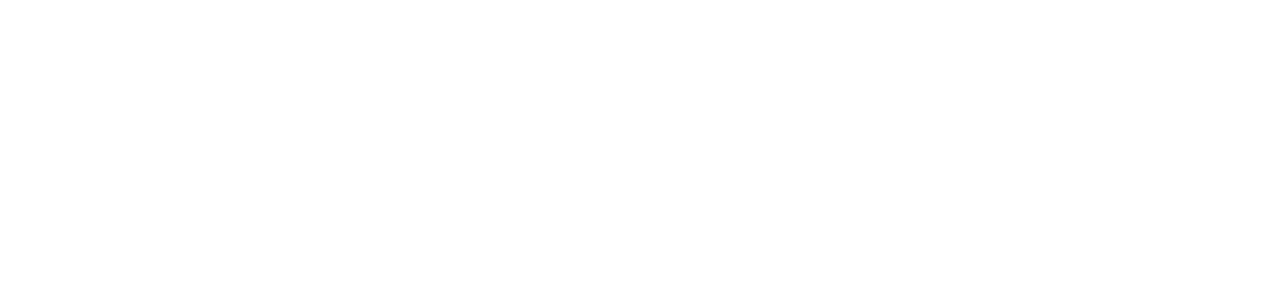
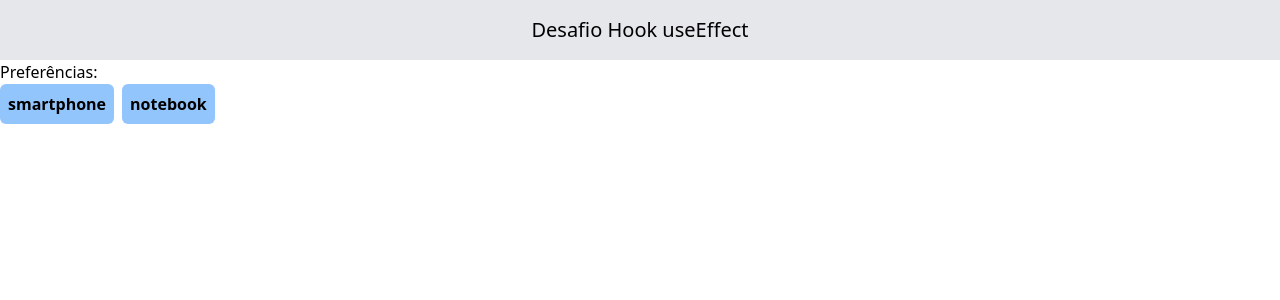
Before and after one commit to daniloaugusto9101/origamid-react, a React (Vite) app: page /pageHookEffect in a window 1280 px wide. Before the commit this address had no page. Shown: the top 300 px of the page. Built offline with nearby package versions, Linux system fonts and the light colour scheme.

Commit message:
feat: Desafio Hook useEffect

```diff
--- /dev/null
+++ b/src/components/Button.jsx
@@ -0,0 +1,11 @@
+import React from "react";
+
+const Button = ({ text, setValue }) => {
+  return (
+    <button className="bg-blue-300 p-2 rounded-md font-semibold cursor-pointer" onClick={({ target }) => setValue(target.innerText)}>
+      {text}
+    </button>
+  );
+};
+
+export default Button;
--- /dev/null
+++ b/src/components/PageHeader.jsx
@@ -0,0 +1,11 @@
+import React from "react";
+
+const PageHeader = ({ text }) => {
+  return (
+    <div className="text-center p-4 text-xl bg-gray-200">
+      <h1>{text}</h1>
+    </div>
+  );
+};
+
+export default PageHeader;
--- /dev/null
+++ b/src/pages/PageHookEffect.jsx
@@ -0,0 +1,45 @@
+import React from "react";
+import PageHeader from "../components/PageHeader";
+import Button from "../components/Button";
+
+const PageHookEffect = () => {
+  const [produto, setProduto] = React.useState(null);
+  const [data, setData] = React.useState(null);
+
+  React.useEffect(() => {
+    window.localStorage.getItem("produto") && setProduto(window.localStorage.getItem("produto"));
+  }, []);
+
+  React.useEffect(() => {
+    produto && window.localStorage.setItem("produto", produto);
+  }, [produto]);
+
+  React.useEffect(() => {
+    if (produto !== null) {
+      fetch(`https://ranekapi.origamid.dev/json/api/produto/${produto}`)
+        .then((response) => response.json())
+        .then((json) => setData(json));
+    }
+  }, [produto]);
+
+  return (
+    <div>
+      <PageHeader text="Desafio Hook useEffect" />
+      <div>
+        <h2>Preferências: {produto && produto}</h2>
+        {data && (
+          <div>
+            <p>{data.id}</p>
+            <p>{data.preco}</p>
+          </div>
+        )}
+        <div className="flex space-x-2">
+          <Button text="smartphone" setValue={setProduto} />
+          <Button text="notebook" setValue={setProduto} />
+        </div>
+      </div>
+    </div>
+  );
+};
+
+export default PageHookEffect;
--- a/src/routes/AppRoutes.jsx
+++ b/src/routes/AppRoutes.jsx
@@ -7,6 +7,7 @@
 import Compras from "../pages/Compras";
 import FormValidate from "../components/FormValidate/FormValidate";
 import PageHookState from "../pages/PageHookState";
+import PageHookEffect from "../pages/PageHookEffect";
 
 const AppRoutes = () => {
   return (
@@ -19,6 +20,7 @@
         <Route path="/compras" element={<Compras />} />
         <Route path="/formValidate" element={<FormValidate />} />
         <Route path="/pageHookState" element={<PageHookState />} />
+        <Route path="/pageHookEffect" element={<PageHookEffect />} />
       </Routes>
     </Router>
   );
```
